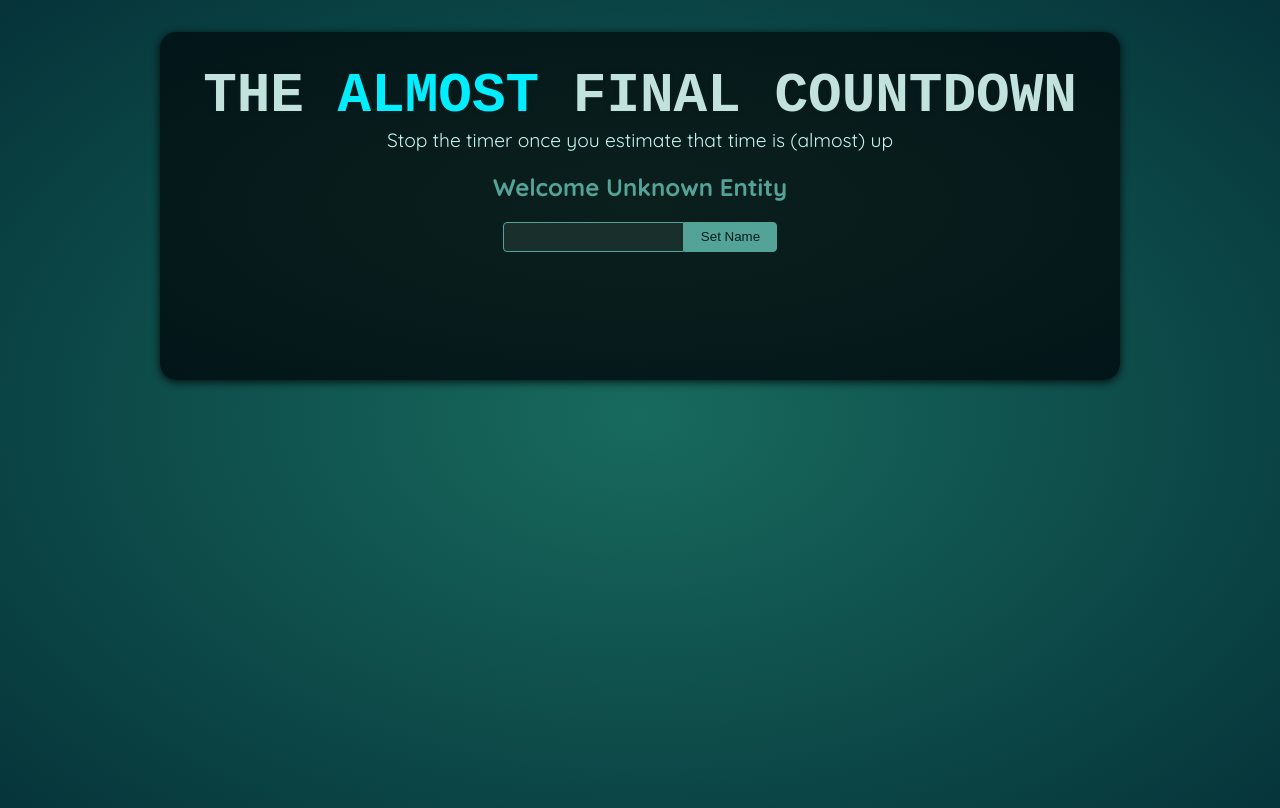
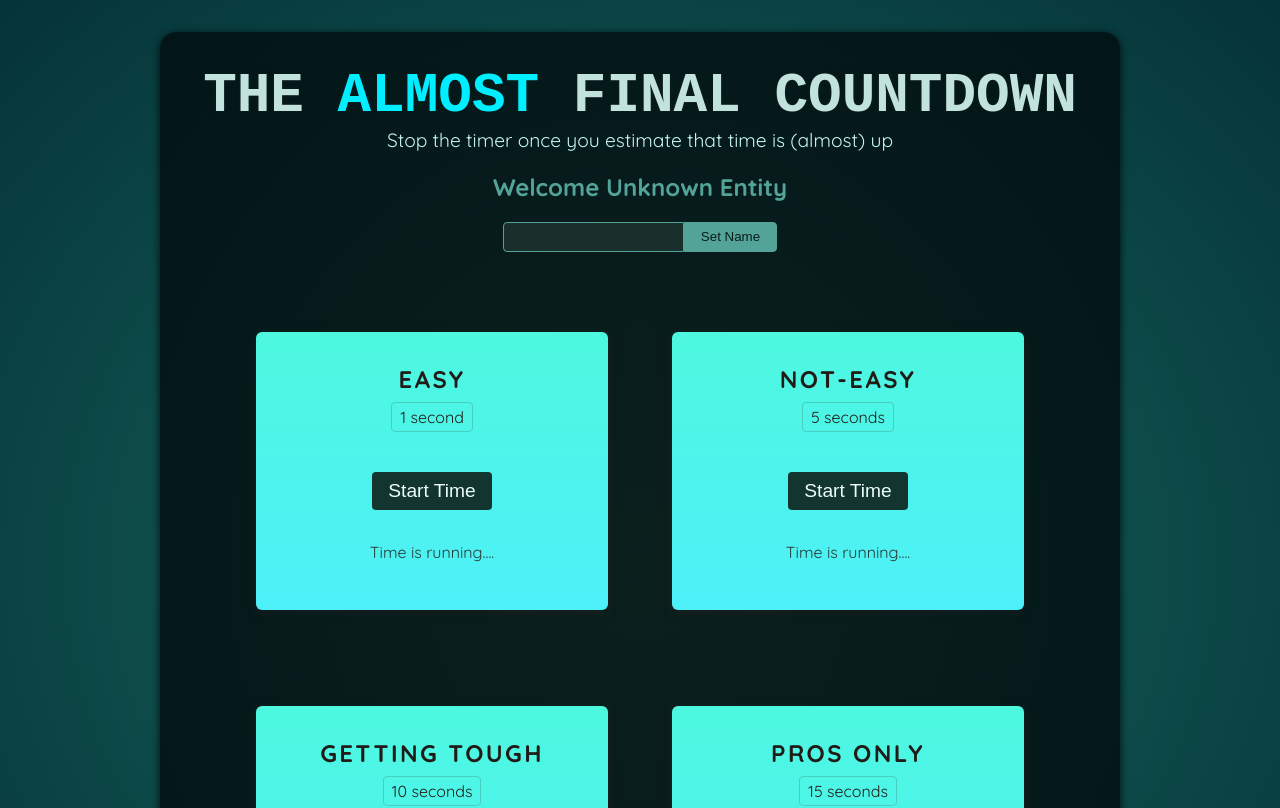
Before and after one commit to MoomenEltelbany/Countdonw-Game-App, a React (Vite) app: page / in a window 1280 px wide. Shown: the top 808 px of the page. Built offline with nearby package versions, Linux system fonts and the light colour scheme; a web font is replaced by a local one.

Commit message:
TimerChallenge Component
Started a new component of a TimerChallenge but still a static one

```diff
--- a/src/App.jsx
+++ b/src/App.jsx
@@ -1,12 +1,18 @@
-import Player from './components/Player.jsx';
+import Player from "./components/Player.jsx";
+import TimerChallenge from "./components/TimerChallenge.jsx";
 
 function App() {
-  return (
-    <>
-      <Player />
-      <div id="challenges"></div>
-    </>
-  );
+    return (
+        <>
+            <Player />
+            <div id="challenges">
+                <TimerChallenge title="Easy" targetTime={1} />
+                <TimerChallenge title="Not-Easy" targetTime={5} />
+                <TimerChallenge title="Getting tough" targetTime={10} />
+                <TimerChallenge title="Pros only" targetTime={15} />
+            </div>
+        </>
+    );
 }
 
 export default App;
--- /dev/null
+++ b/src/components/TimerChallenge.jsx
@@ -0,0 +1,14 @@
+export default function TimerChallenge({ title, targetTime }) {
+    return (
+        <section className="challenge">
+            <h2>{title}</h2>
+            <p className="challenge-time">
+                {targetTime} second{targetTime > 1 ? "s" : ""}
+            </p>
+            <p>
+                <button>Start Time</button>
+            </p>
+            <p className="active">Time is running....</p>
+        </section>
+    );
+}
```
